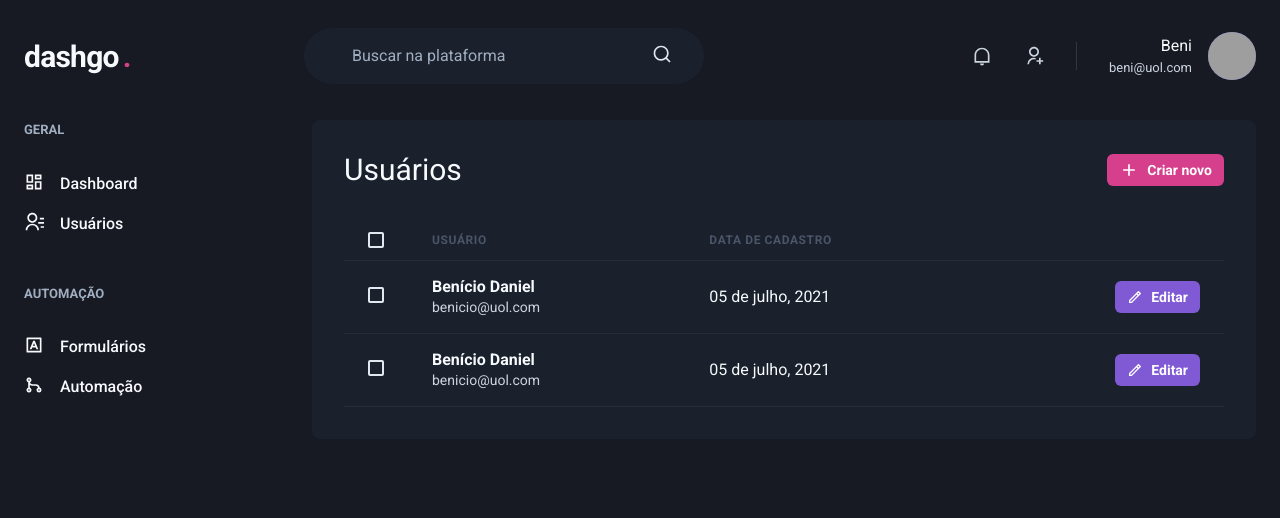
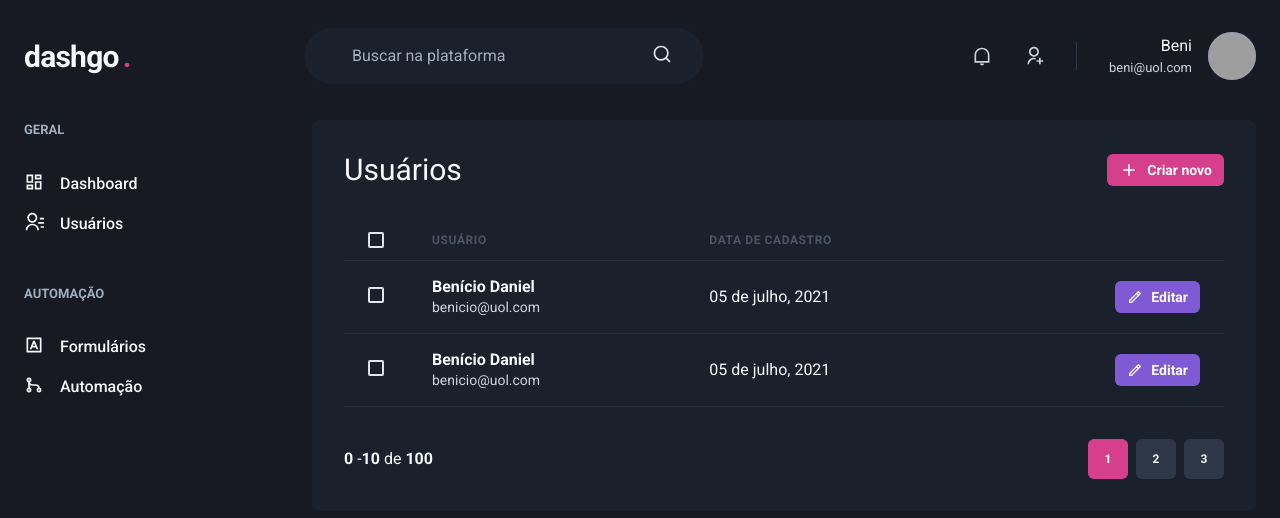
Before and after one commit to beniciodaniel/dashgo, a Next.js app: page /users in a window 1280 px wide. Shown: the top 518 px of the page. Built offline with nearby package versions, Linux system fonts and the light colour scheme; grey boxes are pictures that could not be loaded.

Commit message:
creating simple pagination

```diff
--- /dev/null
+++ b/src/components/Pagination.tsx
@@ -0,0 +1,54 @@
+import { Stack, Button, Box } from '@chakra-ui/react';
+
+export function Pagination() {
+  return (
+    <Stack
+      direction="row"
+      mt="8"
+      justify="space-between"
+      align="center"
+      spacing="6"
+    >
+      <Box>
+        <strong>0</strong> -<strong>10</strong> de <strong>100</strong>
+      </Box>
+      <Stack direction="row" spacing="2">
+        <Button
+          sm="1"
+          fontSize="xs"
+          w="4"
+          colorScheme="pink"
+          disabled
+          _disabled={{
+            bgColor: 'pink.500',
+            cursor: 'default'
+          }}
+        >
+          1
+        </Button>
+        <Button
+          sm="1"
+          fontSize="xs"
+          w="4"
+          bgColor="gray.700"
+          _hover={{
+            bgColor: 'gray.500'
+          }}
+        >
+          2
+        </Button>
+        <Button
+          sm="1"
+          fontSize="xs"
+          w="4"
+          bgColor="gray.700"
+          _hover={{
+            bgColor: 'gray.500'
+          }}
+        >
+          3
+        </Button>
+      </Stack>
+    </Stack>
+  );
+}
--- a/src/pages/users/index.tsx
+++ b/src/pages/users/index.tsx
@@ -17,6 +17,7 @@
 import { Header } from '../../components/Header';
 import { Sidebar } from '../../components/Sidebar';
 import { RiAddLine, RiPencilLine } from 'react-icons/ri';
+import { Pagination } from '../../components/Pagination';
 
 export default function UserList() {
   return (
@@ -105,6 +106,8 @@
               </Tr>
             </Tbody>
           </Table>
+
+          <Pagination />
         </Box>
       </Flex>
     </Box>
```
